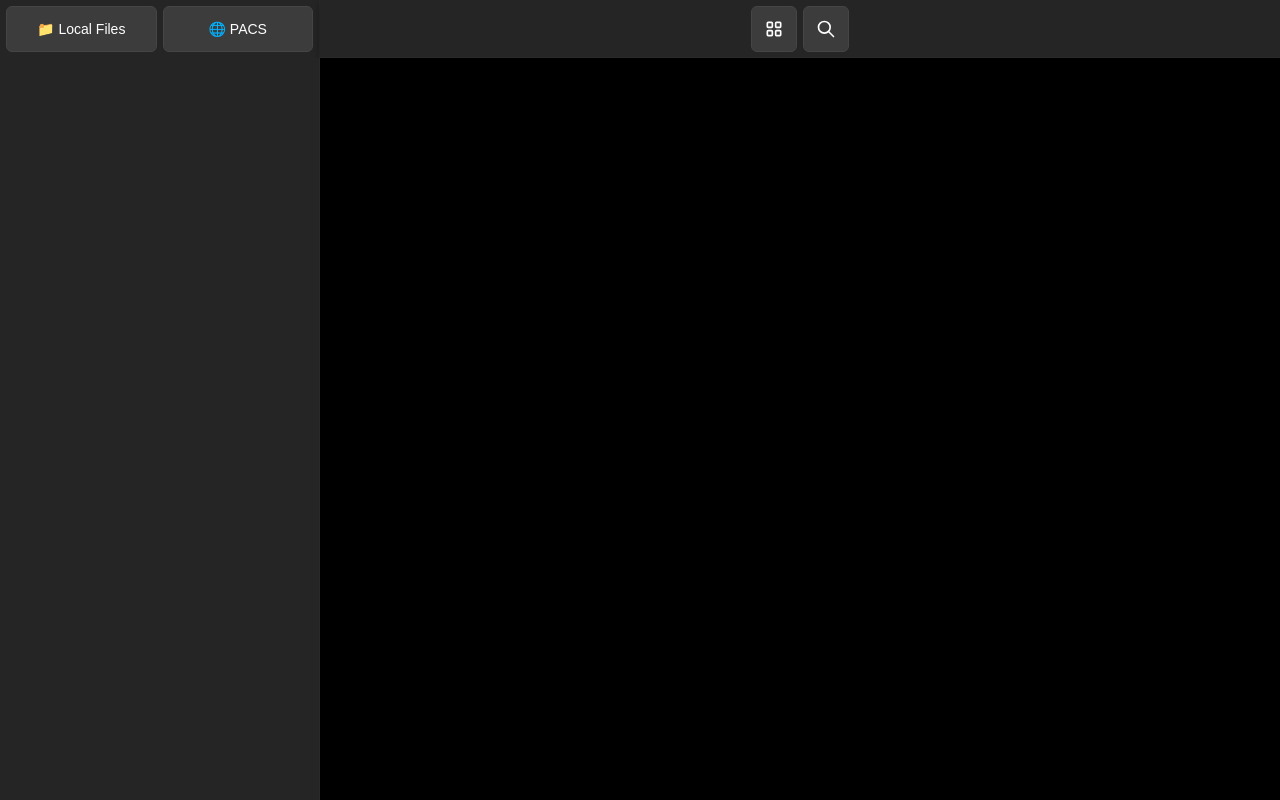
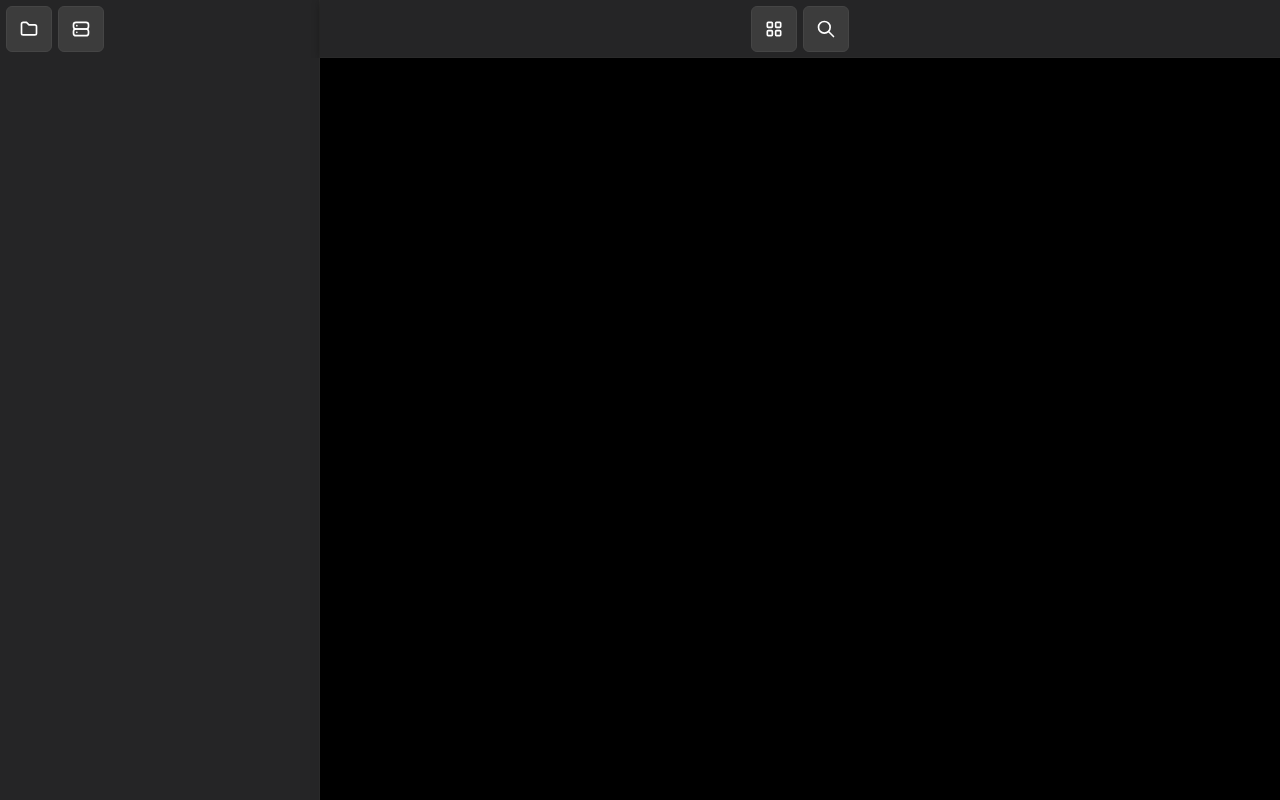
Before and after one commit to serafim-external/ScanMark4, a React (Vite) app in the folder frontend/: page / in a window 1280 px wide. Built offline with nearby package versions, Linux system fonts and the light colour scheme.

Commit message:
Добавлены иконки папки и сервера, обновлены компоненты панели источников для использования новых иконок

```diff
--- a/frontend/src/components/Icons.jsx
+++ b/frontend/src/components/Icons.jsx
@@ -37,3 +37,40 @@ export const ZoomIcon = ({ size = 24, color = 'currentColor' }) => (
     <path d="M21 21l-6 -6" />
   </svg>
 );
+
+export const FolderIcon = ({ size = 24, color = 'currentColor' }) => (
+  <svg
+    xmlns="http://www.w3.org/2000/svg"
+    width={size}
+    height={size}
+    viewBox="0 0 24 24"
+    fill="none"
+    stroke={color}
+    strokeWidth="2"
+    strokeLinecap="round"
+    strokeLinejoin="round"
+  >
+    <path stroke="none" d="M0 0h24v24H0z" fill="none" />
+    <path d="M5 4h4l3 3h7a2 2 0 0 1 2 2v8a2 2 0 0 1 -2 2h-14a2 2 0 0 1 -2 -2v-11a2 2 0 0 1 2 -2" />
+  </svg>
+);
+
+export const ServerIcon = ({ size = 24, color = 'currentColor' }) => (
+  <svg
+    xmlns="http://www.w3.org/2000/svg"
+    width={size}
+    height={size}
+    viewBox="0 0 24 24"
+    fill="none"
+    stroke={color}
+    strokeWidth="2"
+    strokeLinecap="round"
+    strokeLinejoin="round"
+  >
+    <path stroke="none" d="M0 0h24v24H0z" fill="none" />
+    <path d="M3 4m0 3a3 3 0 0 1 3 -3h12a3 3 0 0 1 3 3v2a3 3 0 0 1 -3 3h-12a3 3 0 0 1 -3 -3z" />
+    <path d="M3 12m0 3a3 3 0 0 1 3 -3h12a3 3 0 0 1 3 3v2a3 3 0 0 1 -3 3h-12a3 3 0 0 1 -3 -3z" />
+    <path d="M7 8l0 .01" />
+    <path d="M7 16l0 .01" />
+  </svg>
+);
--- a/frontend/src/components/SourcesPanel.jsx
+++ b/frontend/src/components/SourcesPanel.jsx
@@ -1,4 +1,5 @@
 import Button from './Button';
+import { FolderIcon, ServerIcon } from './Icons';
 
 const SourcesPanel = ({ onPacs }) => {
   return (
@@ -9,11 +10,11 @@ const SourcesPanel = ({ onPacs }) => {
       height: '100%',
       alignItems: 'center'
     }}>
-      <Button variant="source">
-        📁 Local Files
+      <Button variant="tool" title="Local Files">
+        <FolderIcon size={20} />
       </Button>
-      <Button variant="source" onClick={onPacs}>
-        🌐 PACS
+      <Button variant="tool" onClick={onPacs} title="PACS">
+        <ServerIcon size={20} />
       </Button>
     </div>
   );
```
Also changed, not shown: frontend/src/assets/icons/folder.svg (added), frontend/src/assets/icons/server.svg (added).
